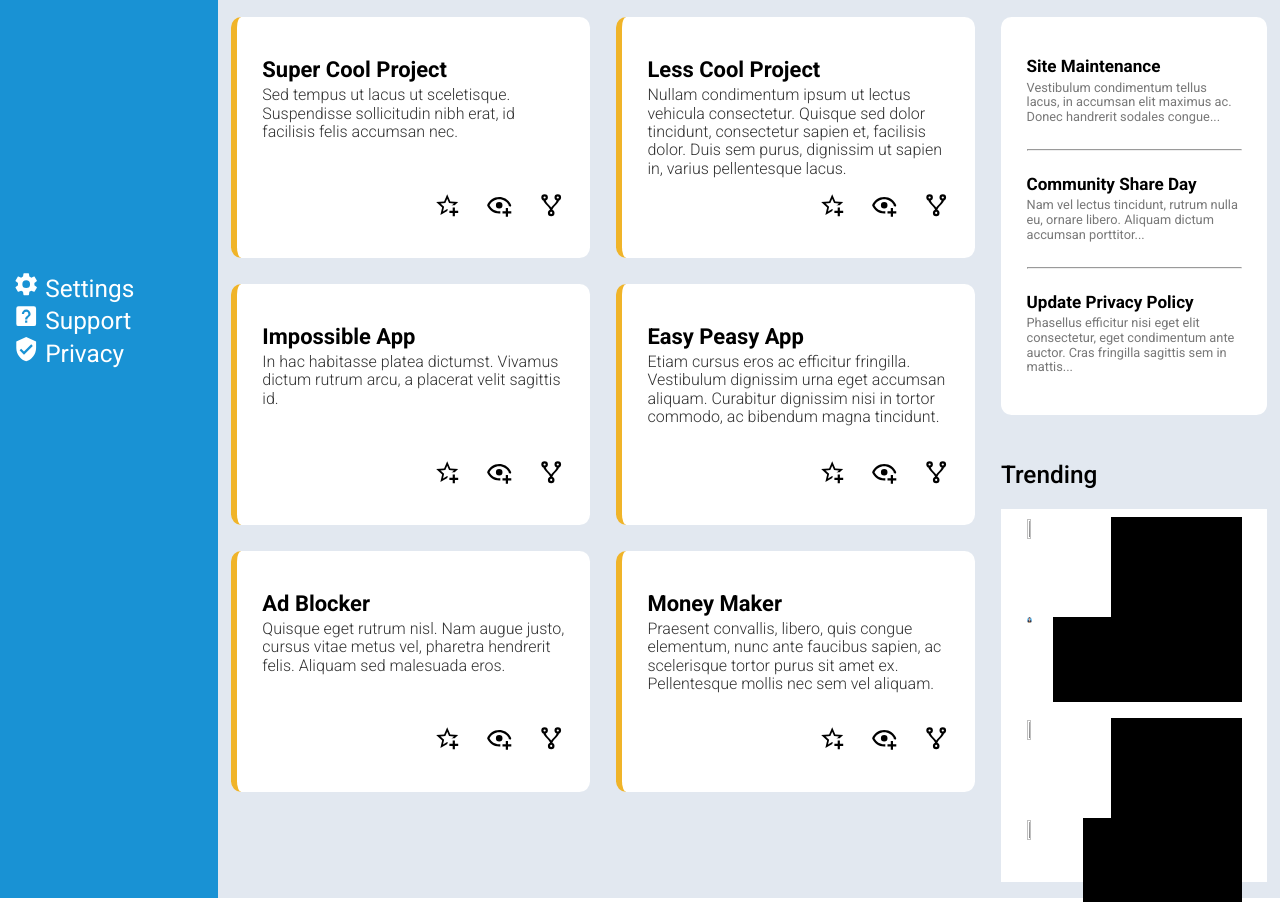
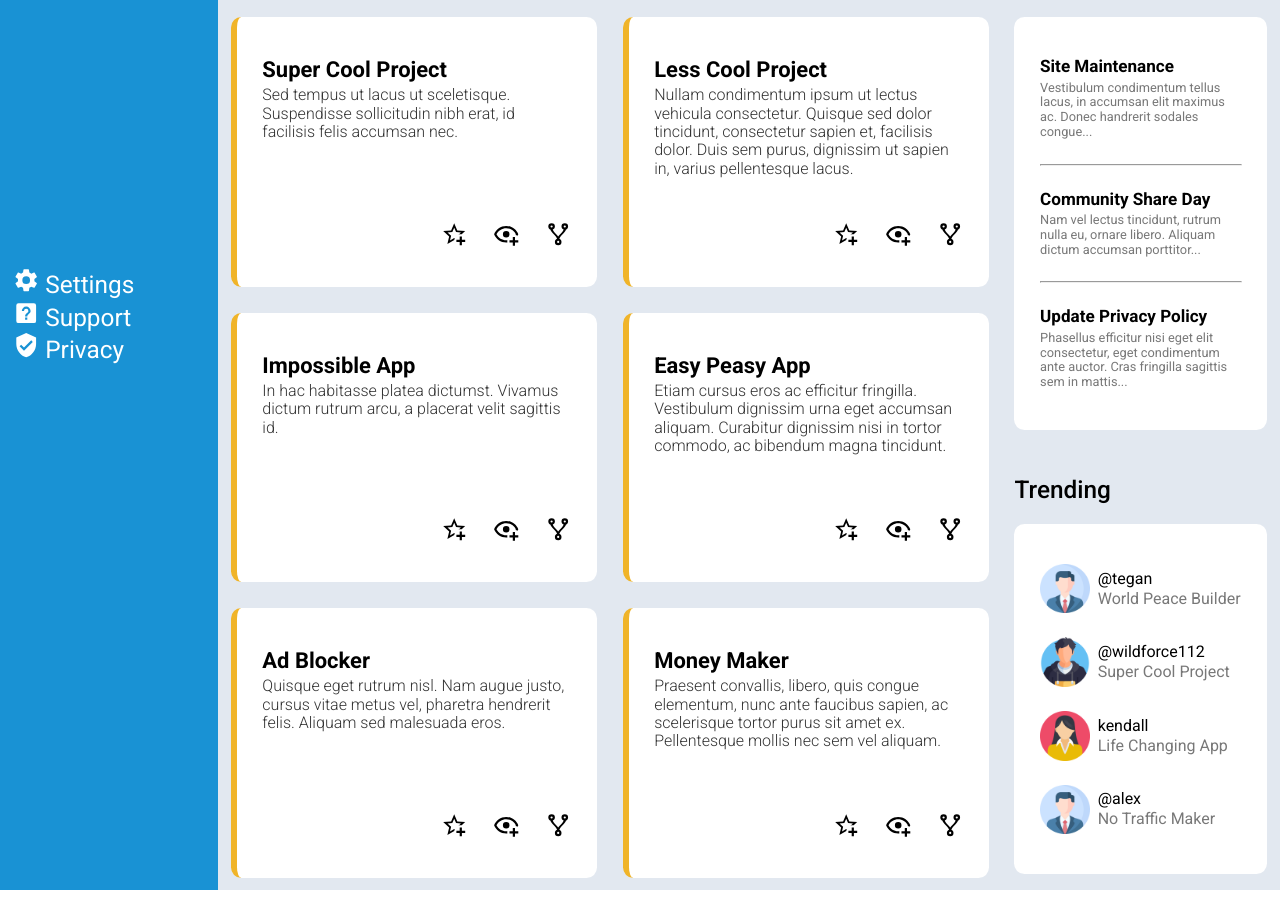
Before and after one commit to WildForce112/admin-dashboard, a website: page index.html in a window 1280 px wide. Shown: the part 356-1258 px from the top of the page. Drawn offline with nearby package versions, Linux system fonts and the light colour scheme.

Commit message:
feat: finished all main-content css

```diff
--- a/index.html
+++ b/index.html
@@ -246,7 +246,7 @@
       <h2>Trending</h2>
       <div>
         <div>
-          <img src="" alt="">
+          <img src="./img/profile.png" alt="">
           <div>
             <p>@tegan</p>
             <p>World Peace Builder</p>
@@ -260,14 +260,14 @@
           </div>
         </div>
         <div>
-          <img src="" alt="">
+          <img src="./img/woman.png" alt="">
           <div>
             <p>kendall</p>
             <p>Life Changing App</p>
           </div>
         </div>
         <div>
-          <img src="" alt="">
+          <img src="./img/profile.png" alt="">
           <div>
             <p>@alex</p>
             <p>No Traffic Maker</p>
--- a/styles.css
+++ b/styles.css
@@ -88,6 +88,7 @@ header>:last-child {
   display: grid;
   grid-template: repeat(3, 1fr) / repeat(2, 1fr);
   gap: 2vw;
+  height: 93%;
 }
 .projects>h2 + div>div{
   background-color: white;
@@ -104,7 +105,6 @@ header>:last-child {
 .projects>h2 + div>div>p{
   font-size: 1rem;
   font-weight: 300;
-  margin-bottom: 5vh;
   color: rgb(50, 50, 50);
 }
 .projects>h2 + div>div>:last-child{
@@ -116,7 +116,7 @@ header>:last-child {
   gap: 2vw;
 }
 
-.announcements>h2 + div{
+.announcements>h2 + div, .trending>h2 + div {
   background-color: white;
   border-radius: var(--BORDER-RADIUS);
   padding: 5vh 2vw;
@@ -134,28 +134,24 @@ header>:last-child {
   margin: 3vh 0;
 }
 
+.trending>h2 + div{
+  display: grid;
+  gap: 3vh;
+}
 .trending>h2 + div>div{
-  background-color: white;
   display: grid;
+  grid-template-columns: 4.5vw 1fr;
   grid-auto-flow: column;
-  padding: 1vh 2vw;
-  /* gap: ; */
+  align-items: center;
 }
 .trending>h2 + div>div>div{
-  background-color: black;
-  display: grid;
-  /* width: */
+  font-size: 1rem;
+  line-height: 1.25;
+}
+.trending>h2 + div>div>div>p + p{
+  color: var(--DARK-GRAY);
 }
 .trending>h2 + div>div>img{
   aspect-ratio: 1/1;
-  /* background-color: inherit; */
-  width: 20%;
+  height: calc(3vh + 2vw);
 }
-/* .main-content>:last-child>h2 + div>div{ */
-  /* background-color: black; */
-  /* display: grid; */
-  /* grid-auto-flow: column; */
-/* } */
-/* .main-content>:last-child>h2 + h5{ */
-  /* margin: 0; */
-/* } */
```
